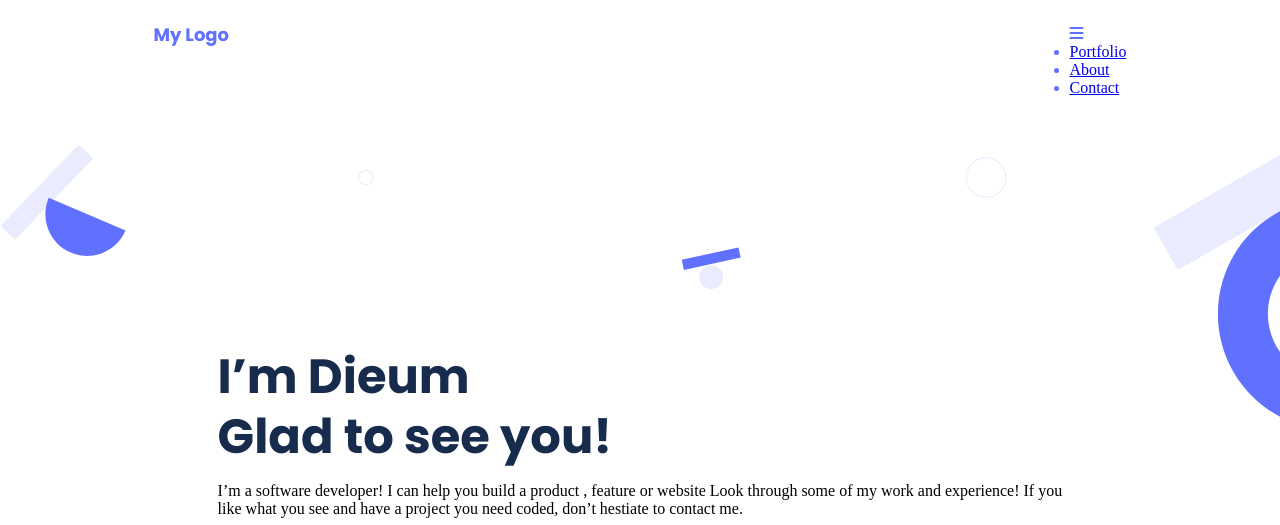
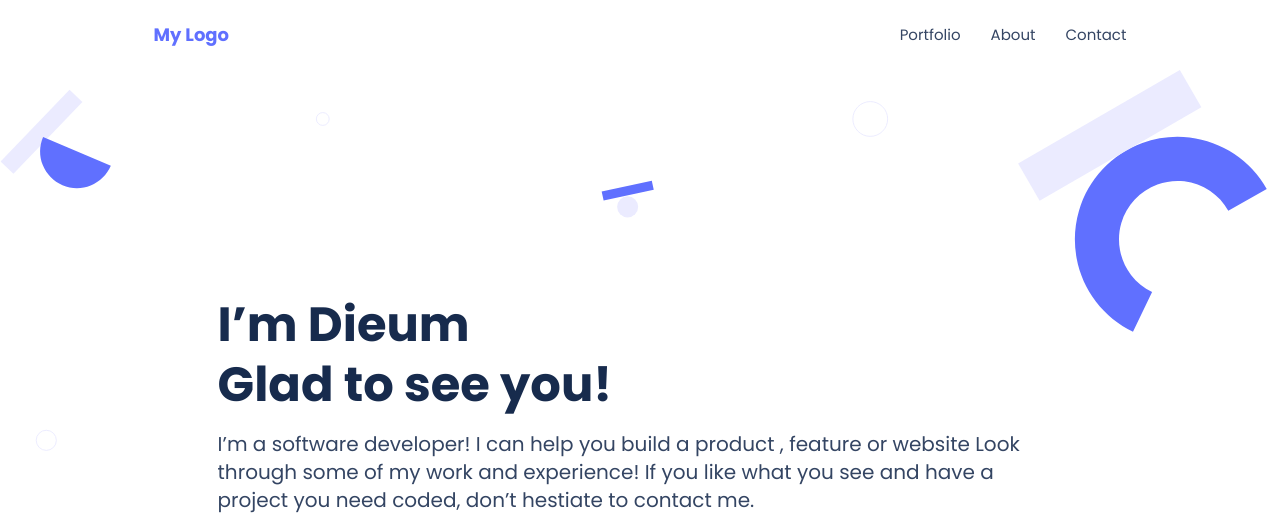
Before and after one commit to dieum512/Portfolio, a website: page index.html in a window 1280 px wide. Shown: the top 525 px of the page. Drawn offline with Linux system fonts and the light colour scheme.

Commit message:
style the head and the background image of the desktop version

```diff
--- a/style.css
+++ b/style.css
@@ -31,6 +31,10 @@ body {
   color: #6070ff;
 }
 
+.header-ul {
+  display: none;
+}
+
 .info-container {
   padding: 150px 8%;
   background-image: url(images/header-shapes\ mobile.png);
@@ -48,7 +52,7 @@ body {
   margin-bottom: 15px;
 }
 
-.me {
+.me-paragraph {
   font-family: 'Poppins', sans-serif;
   font-style: normal;
   font-weight: 400;
@@ -426,11 +430,35 @@ textarea {
     color: #6070ff;
   }
 
+  .nav-menu i {
+    display: none;
+  }
+
+  .header-ul {
+    list-style: none;
+    display: flex;
+    gap: 30px;
+  }
+
+  .header-ul li {
+    font-family: 'Poppins', sans-serif;
+    font-style: normal;
+    font-weight: 500;
+    font-size: 15px;
+    line-height: 20px;
+    color: #344563;
+  }
+
+  .header-ul li a {
+    text-decoration: none;
+    color: #344563;
+  }
+
   .info-container {
     padding: 225px 17%;
     background-image: url(images/Header\ bg.svg);
     background-repeat: no-repeat;
-    background-size: cover;
+    background-size: contain;
   }
 
   .greetings {
@@ -441,7 +469,7 @@ textarea {
     margin-bottom: 15px;
   }
 
-  .me {
+  .me-paragraph {
     font-family: 'Poppins', sans-serif;
     font-style: normal;
     font-weight: 400;
@@ -563,7 +591,7 @@ textarea {
   .contact-container {
     background-image: url(images/contact\ form\ background\ shapes.svg);
     background-repeat: no-repeat;
-    background-size: cover;
+    background-size: contain;
     border-radius: 150px 0 0 0;
   }
 }
```
